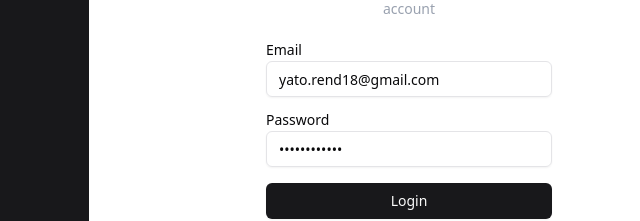
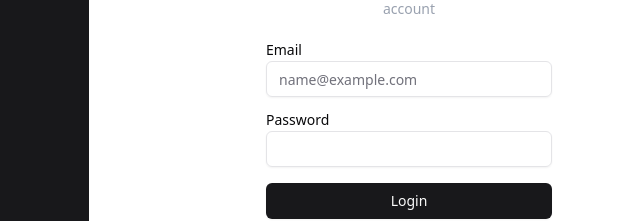
Before and after one commit to jimweldev/react19_laravel12_may_2025, a React (Vite) app in the folder frontend/: page /login in a window 1280 px wide. Shown: the part 277-498 px from the top of the page, without its empty margins (551-1191 px from the left). Built offline with nearby package versions, Linux system fonts and the light colour scheme.

Commit message:
changed the default admin credentials

```diff
--- a/frontend/src/_pages/public/login/login-page.tsx
+++ b/frontend/src/_pages/public/login/login-page.tsx
@@ -40,8 +40,8 @@ const LoginPage = () => {
   const form = useForm<z.infer<typeof FormSchema>>({
     resolver: zodResolver(FormSchema),
     defaultValues: {
-      email: 'yato.rend18@gmail.com',
-      password: 'P@ssword123!',
+      email: '',
+      password: '',
     },
   });
 
```
Also changed, not shown: 1 other file (tests, documents, lock files or other folders).
